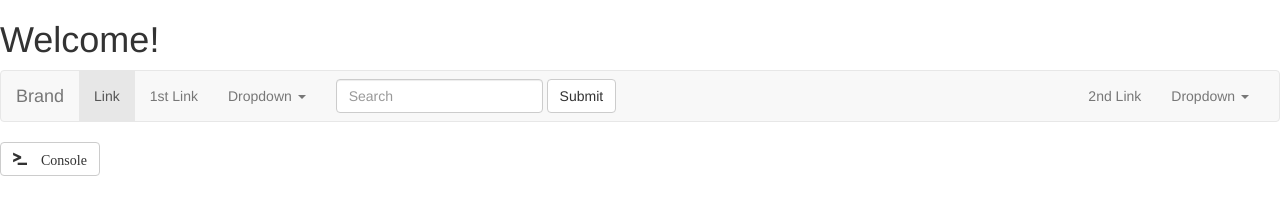
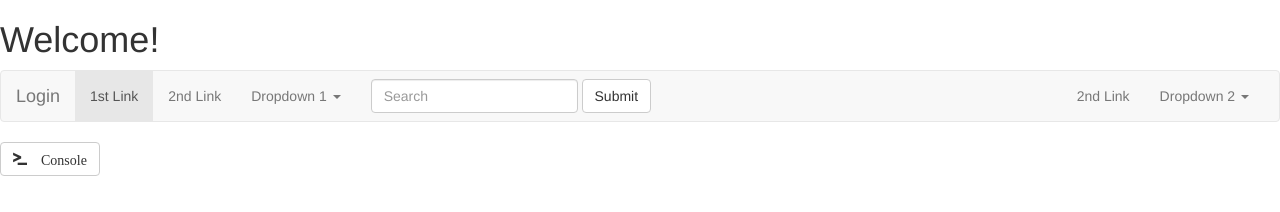
Before and after one commit to switchmi/switchmisite, a plain HTML site: page index.html in a window 1280 px wide. Drawn offline with nearby package versions, Linux system fonts and the light colour scheme.

Commit message:
Update index.html

```diff
--- a/index.html
+++ b/index.html
@@ -16,16 +16,16 @@
         <span class="icon-bar"></span>
         <span class="icon-bar"></span>
       </button>
-      <a class="navbar-brand" href="#">Brand</a>
+      <a class="navbar-brand" href="#">Login</a>
     </div>
 
     <!-- Collect the nav links, forms, and other content for toggling -->
     <div class="collapse navbar-collapse" id="bs-example-navbar-collapse-1">
       <ul class="nav navbar-nav">
-        <li class="active"><a href="#">Link <span class="sr-only">(current)</span></a></li>
-        <li><a href="#">1st Link</a></li>
+        <li class="active"><a href="#">1st Link <span class="sr-only">(current)</span></a></li>
+        <li><a href="#">2nd Link</a></li>
         <li class="dropdown">
-          <a href="#" class="dropdown-toggle" data-toggle="dropdown" role="button" aria-haspopup="true" aria-expanded="false">Dropdown <span class="caret"></span></a>
+          <a href="#" class="dropdown-toggle" data-toggle="dropdown" role="button" aria-haspopup="true" aria-expanded="false">Dropdown 1 <span class="caret"></span></a>
           <ul class="dropdown-menu">
             <li><a href="#">Action</a></li>
             <li><a href="#">Another action</a></li>
@@ -46,7 +46,7 @@
       <ul class="nav navbar-nav navbar-right">
         <li><a href="#">2nd Link</a></li>
         <li class="Drop it">
-          <a href="#" class="dropdown-toggle" data-toggle="dropdown" role="button" aria-haspopup="true" aria-expanded="false">Dropdown <span class="caret"></span></a>
+          <a href="#" class="dropdown-toggle" data-toggle="dropdown" role="button" aria-haspopup="true" aria-expanded="false">Dropdown 2 <span class="caret"></span></a>
           <ul class="dropdown-menu">
             <li><a href="#">Action</a></li>
             <li><a href="#">Another action</a></li>
```
